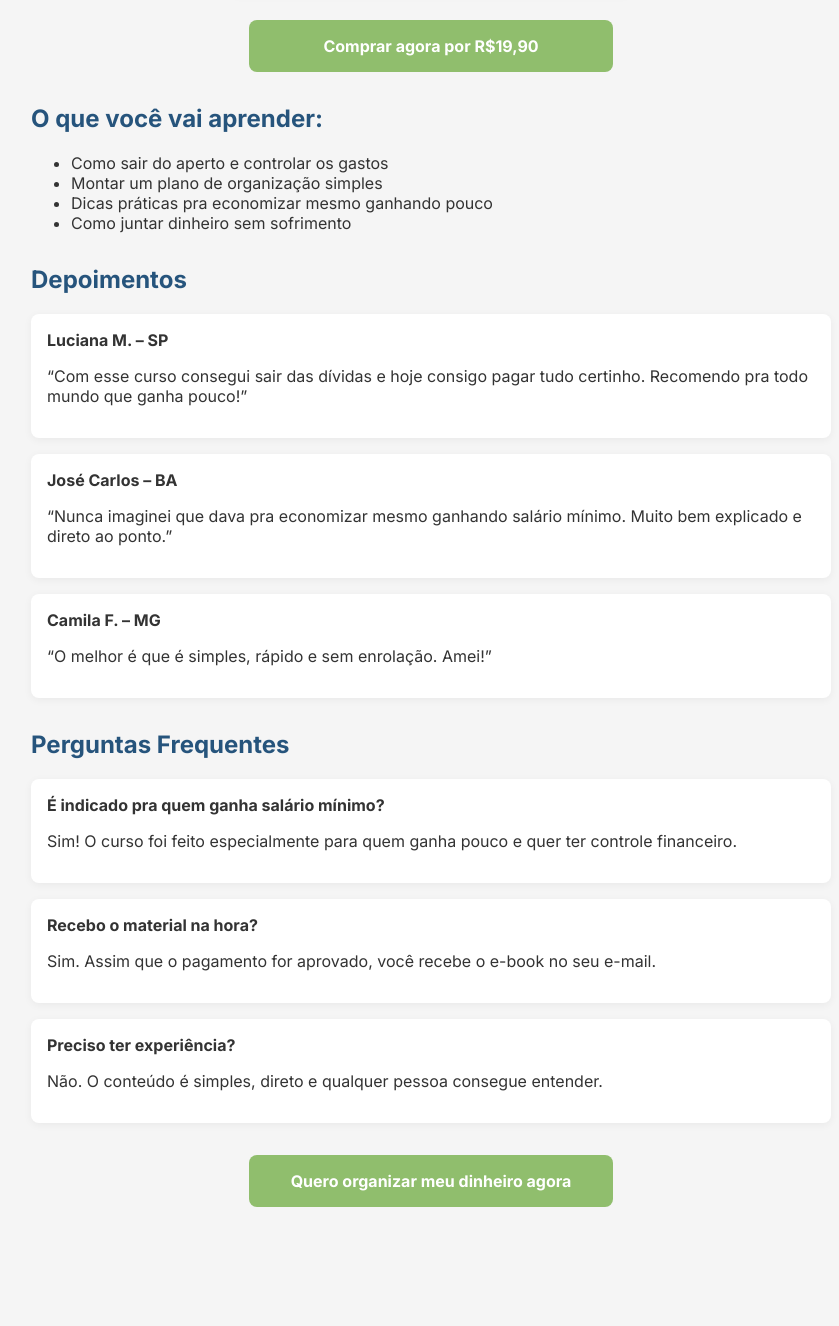
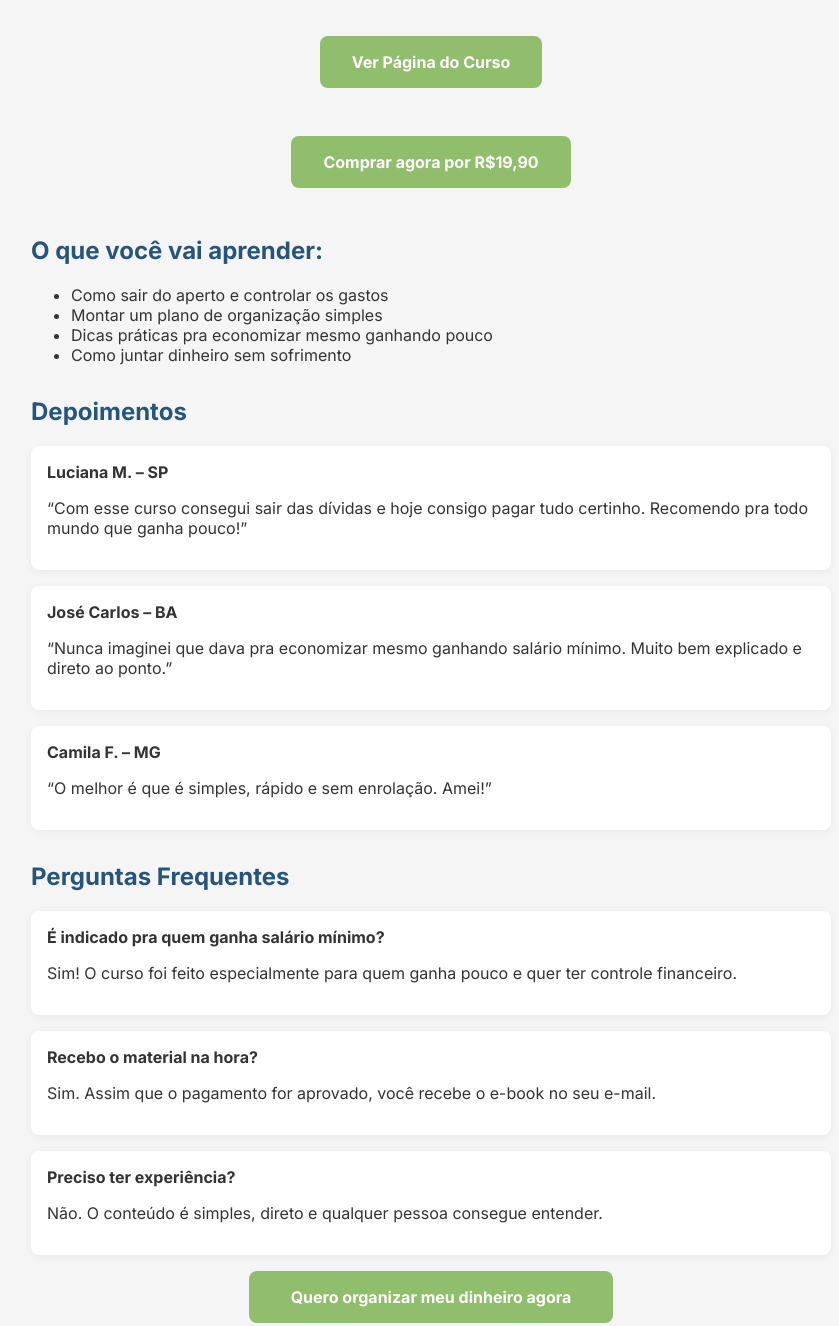
Before and after one commit to anemacedo/dinheiro_organizado, a plain HTML site: page index.html in a window 1280 px wide. Shown: the part 540-1866 px from the top of the page, without its empty margins (209-1048 px from the left). Before the commit the page ends 1811 px from the top, so only its background shows below. Drawn offline with Linux system fonts and the light colour scheme.

Commit message:
Add files via upload

```diff
--- a/index.html
+++ b/index.html
@@ -48,7 +48,7 @@
       text-decoration: none;
       padding: 1rem 2rem;
       border-radius: 8px;
-      margin: 2rem auto;
+      margin: 1rem auto;
       display: block;
       text-align: center;
       max-width: 300px;
@@ -77,7 +77,12 @@
   <div class="container">
     <img src="https://anemacedo.github.io/dinheiro_organizado/assets/capa-curso.png" alt="Capa do Curso Dinheiro Organizado" class="ebook-cover">
 
-    <a href="https://kiwify.app/SEU-LINK-AQUI" class="btn-comprar" target="_blank">Comprar agora por R$19,90</a>
+
+    <div style="display: flex; flex-direction: column; align-items: center; gap: 1rem;">
+      <a href="https://kiwify.app/S8BLrIQ" class="btn-comprar" target="_blank">Ver Página do Curso</a>
+      <a href="https://pay.kiwify.com.br/Q4pSuYr" class="btn-comprar" target="_blank">Comprar agora por R$19,90</a>
+    </div>
+
 
     <section>
       <h2>O que você vai aprender:</h2>
@@ -121,7 +126,7 @@
       </div>
     </section>
 
-    <a href="https://kiwify.app/SEU-LINK-AQUI" class="btn-comprar" target="_blank">Quero organizar meu dinheiro agora</a>
+    <a href="https://pay.kiwify.com.br/Q4pSuYr" class="btn-comprar" target="_blank">Quero organizar meu dinheiro agora</a>
   </div>
 </body>
 </html>
```
